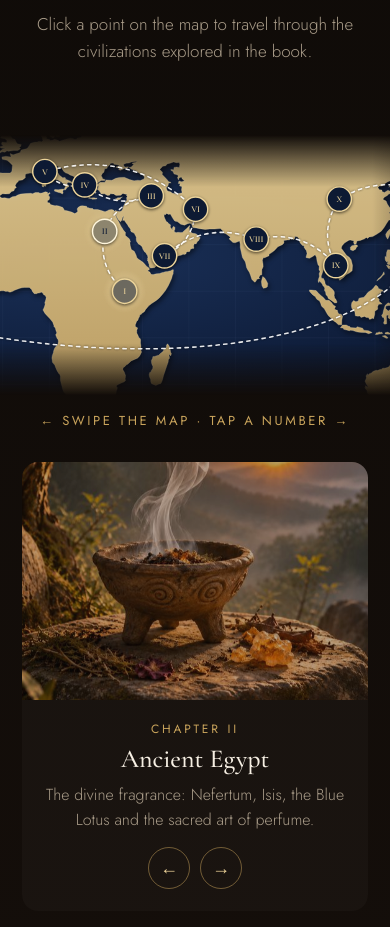
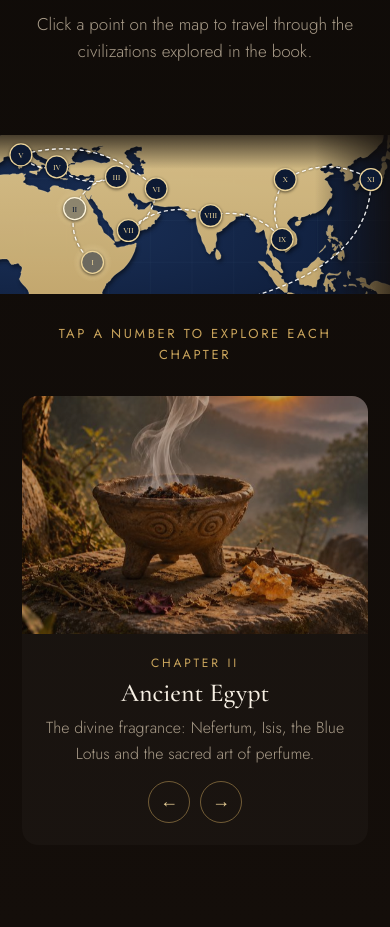
Before and after one commit to adsimize-cell/books, a plain HTML site: page index.html in a window 390 px wide. Shown: the part 8160-9087 px from the top of the page. Drawn offline with nearby package versions, Linux system fonts and the light colour scheme.

Commit message:
Mobile: cropped map and one page book

```diff
--- a/index.html
+++ b/index.html
@@ -254,10 +254,10 @@
 #ipf-books .sp.center{hyphens:none;-webkit-hyphens:none;text-align:center}
 #ipf-books .wmap-hint{display:none;font-size:13px;letter-spacing:.2em;text-transform:uppercase;color:var(--gold);margin:-10px 0 4px;text-align:center}
 @media (max-width:760px){
-#ipf-books .wmap-fig{overflow-x:auto;overflow-y:hidden;-webkit-overflow-scrolling:touch;scrollbar-width:none;margin:0 -22px}
+#ipf-books .wmap-fig{margin:0 -22px}
 #ipf-books .wmap-fig::-webkit-scrollbar{display:none}
-#ipf-books .wmap-fig svg{width:820px;max-width:none}
-#ipf-books .wmap-hint{display:block}
+#ipf-books .wmap-fig svg{width:100%}
+#ipf-books .wmap-hint{display:block;margin-top:4px}
 #ipf-books .wmap-card{border-radius:16px}
 #ipf-books .wmap-img{aspect-ratio:16/11}
 #ipf-books .wmap-txt{padding:20px 22px 22px;text-align:center;align-items:center}
@@ -293,6 +293,7 @@
 #ipf-books .author-chip b{display:block;font-family:'Cormorant Garamond',serif;font-weight:500;font-size:28px;color:var(--cream)}
 #ipf-books .author-chip span{font-size:18px;color:var(--muted)}
 @media (max-width:600px){#ipf-books .author-chip span{font-size:15px}#ipf-books .author-chip b{font-size:23px}#ipf-books .author-chip img{width:58px;height:58px}}
+@media (max-width:700px){#ipf-books .reader .page.l{display:none}#ipf-books .reader .page.r{border-radius:10px}}
 </style>
 
 <div class="xmas-band"><svg class="xb-ico" viewBox="0 0 20 24" width="16" height="19" aria-hidden="true"><path d="M10 1l2 3.2h-1.2l3.4 4.6h-1.6l4 5.4h-2l4 5.3H1.4l4-5.3h-2l4-5.4H5.8l3.4-4.6H8z" fill="#e8cf96"/><rect x="8.6" y="19.5" width="2.8" height="3.5" fill="#c9a45c"/></svg> <b>Order now to receive it before Christmas</b> <a href="https://www.amazon.com/dp/B0HR5H1SWW" target="_blank" rel="noopener">Order on Amazon &rarr;</a></div>
@@ -445,7 +446,7 @@
           <g id="ipf-pins"></g>
         </svg>
       </div>
-      <div class="wmap-hint">&larr; Swipe the map &middot; tap a number &rarr;</div>
+      <div class="wmap-hint">Tap a number to explore each chapter</div>
       <div class="wmap-card" id="ipf-card" aria-live="polite">
         <div class="wmap-img"><img id="ipf-card-img" src="m-14.jpg" alt=""></div>
         <div class="wmap-txt"><div class="n" id="ipf-card-n">Chapter I</div><h3 id="ipf-card-t"></h3><p id="ipf-card-d"></p>
@@ -565,11 +566,8 @@
     document.getElementById('ipf-mprev').addEventListener('click',function(){auto=false;show(mi-1);});
     document.getElementById('ipf-mnext').addEventListener('click',function(){auto=false;show(mi+1);});
     show(0);setInterval(function(){if(auto)show(mi+1);},5000);
-    var mf=root.querySelector('.wmap-fig');function ctr(){if(mf&&mf.scrollWidth>mf.clientWidth+5)mf.scrollLeft=mf.scrollWidth*0.58-mf.clientWidth/2;}
-    var done=false;function ctr2(){if(!mf)return;var t=mf.scrollWidth*0.645-mf.clientWidth/2;if(mf.scrollWidth>mf.clientWidth+5){mf.scrollLeft=t;if(Math.abs(mf.scrollLeft-t)<3)done=true;}}
-    ctr2();requestAnimationFrame(ctr2);window.addEventListener('load',ctr2);setTimeout(ctr2,600);setTimeout(ctr2,1500);
-    if(mf&&'IntersectionObserver' in window){var mio=new IntersectionObserver(function(es){es.forEach(function(e){if(e.isIntersecting&&!mf.dataset.touched){ctr2();setTimeout(ctr2,300);}});});mio.observe(mf);mf.addEventListener('touchstart',function(){mf.dataset.touched=1;},{passive:true});}
-    window.addEventListener('resize',function(){if(!mf.dataset.touched)ctr2();});}
+    var msvg=document.getElementById('ipf-map'),mmq=window.matchMedia('(max-width:760px)');function vb(){msvg.setAttribute('viewBox',mmq.matches?'505 108 392 160':'185 95 740 235');}
+    vb();if(mmq.addEventListener)mmq.addEventListener('change',vb);else mmq.addListener(vb);}
   // Diaporama d'arrière-plan
   root.querySelectorAll('.bgshow').forEach(function(bg){var sl=bg.querySelectorAll('.slide'),si=0;if(sl.length>1)setInterval(function(){sl[si].classList.remove('on');si=(si+1)%sl.length;sl[si].classList.add('on');},7000);});
   // Extrait : texte en fondu
```
